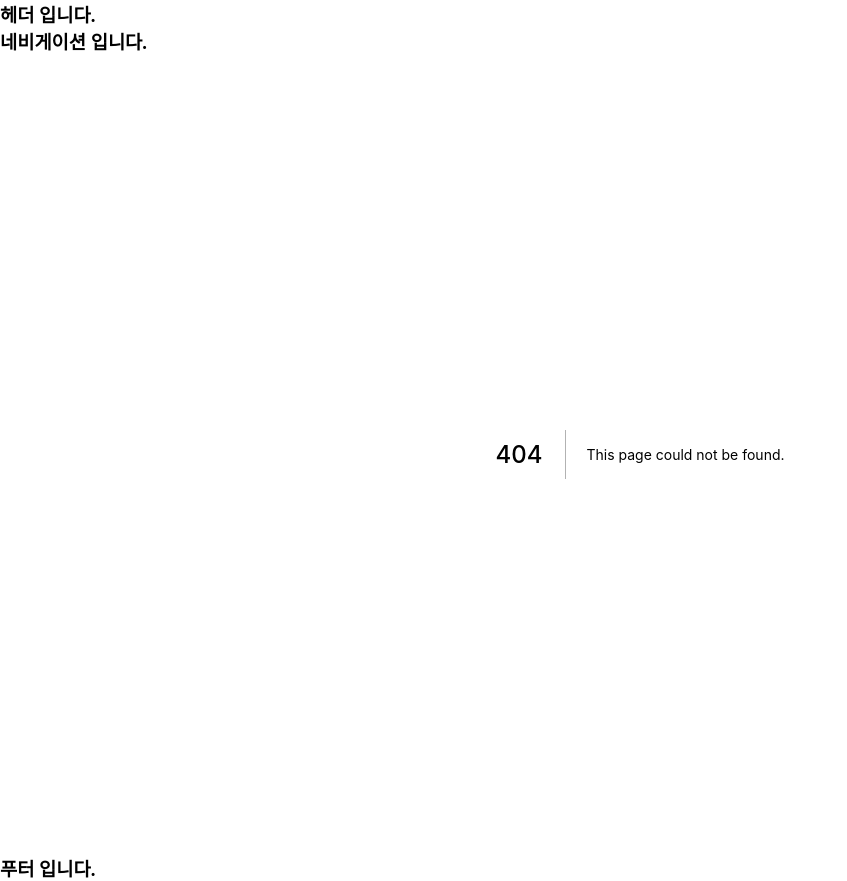
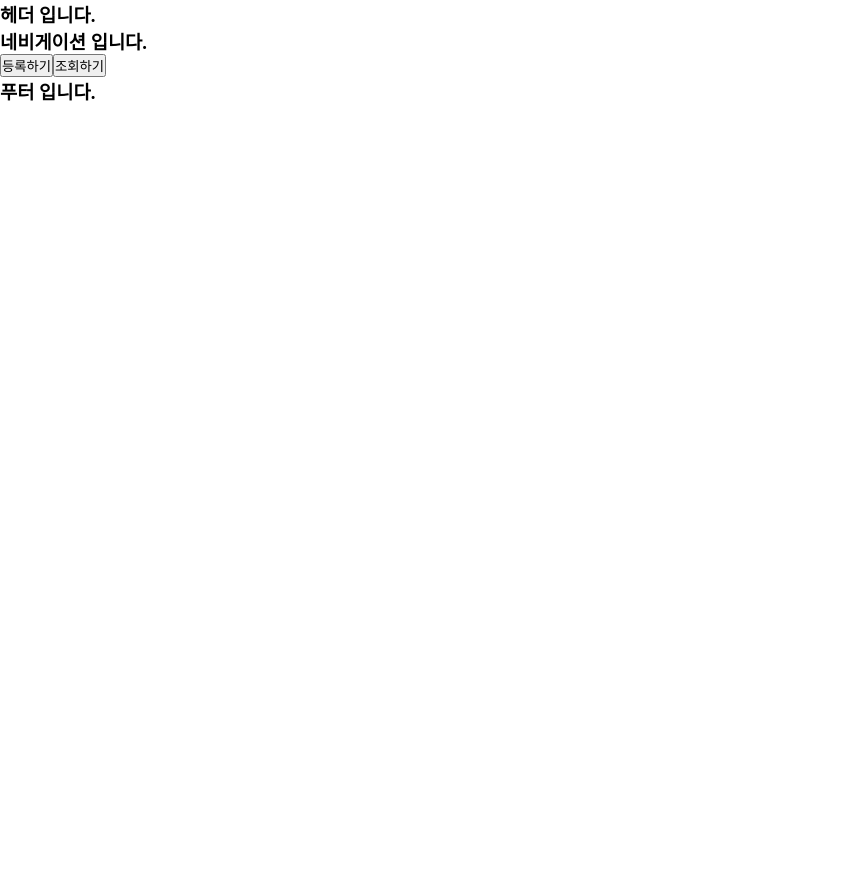
Before and after one commit to LeeSeongDo/class, a Next.js app: page /section18/18-01-firebase in a window 1280 px wide. Before the commit this address had no page. Shown: the whole page, without its empty margins (0-847 px from the left). After the commit the page ends 800 px from the top, so only its background shows below. Built offline with nearby package versions, Linux system fonts and the light colour scheme.

Commit message:
Today I Learned

```diff
--- a/package.json
+++ b/package.json
@@ -16,6 +16,7 @@
     "@emotion/styled": "^11.11.0",
     "antd": "^5.11.1",
     "axios": "^1.6.1",
+    "firebase": "^10.7.1",
     "graphql": "^16.8.1",
     "next": "12.1.0",
     "react": "17.0.2",
--- /dev/null
+++ b/pages/section18/18-01-firebase/index.tsx
@@ -0,0 +1,33 @@
+import {
+  collection,
+  getDocs,
+  addDoc,
+  getFirestore,
+} from "firebase/firestore/lite";
+import { app } from "../../../src/commons/libraries/firebase";
+
+export default function FireBasePage() {
+  const onClickSubmit = (): void => {
+    const board = collection(getFirestore(app), "board");
+
+    addDoc(board, {
+      writer: "철수",
+      title: "안녕하세요",
+      contents: "반갑습니다.",
+    });
+  };
+
+  const onClickFetch = async (): Promise<void> => {
+    const board = collection(getFirestore(app), "board");
+    const result = await getDocs(board);
+    const datas = result.docs.map((el) => el.data);
+    console.log(datas);
+  };
+
+  return (
+    <div>
+      <button onClick={onClickSubmit}>등록하기</button>
+      <button onClick={onClickFetch}>조회하기</button>
+    </div>
+  );
+}
--- /dev/null
+++ b/src/commons/libraries/firebase.ts
@@ -0,0 +1,20 @@
+// Import the functions you need from the SDKs you need
+import { initializeApp } from "firebase/app";
+import { getAnalytics } from "firebase/analytics";
+// TODO: Add SDKs for Firebase products that you want to use
+// https://firebase.google.com/docs/web/setup#available-libraries
+
+// Your web app's Firebase configuration
+// For Firebase JS SDK v7.20.0 and later, measurementId is optional
+const firebaseConfig = {
+  apiKey: "AIzaSyB9u2S5NWGAkgawS16D_LpWSUHi335XdQg",
+  authDomain: "hybrid-flame-407207.firebaseapp.com",
+  projectId: "hybrid-flame-407207",
+  storageBucket: "hybrid-flame-407207.appspot.com",
+  messagingSenderId: "399550034123",
+  appId: "1:399550034123:web:e0e4e2c3639e2c78f16b4e",
+  measurementId: "G-BF6JWETW24",
+};
+
+// Initialize Firebase
+export const app = initializeApp(firebaseConfig);
```
Also changed, not shown: 1 other file (tests, documents, lock files or other folders).
